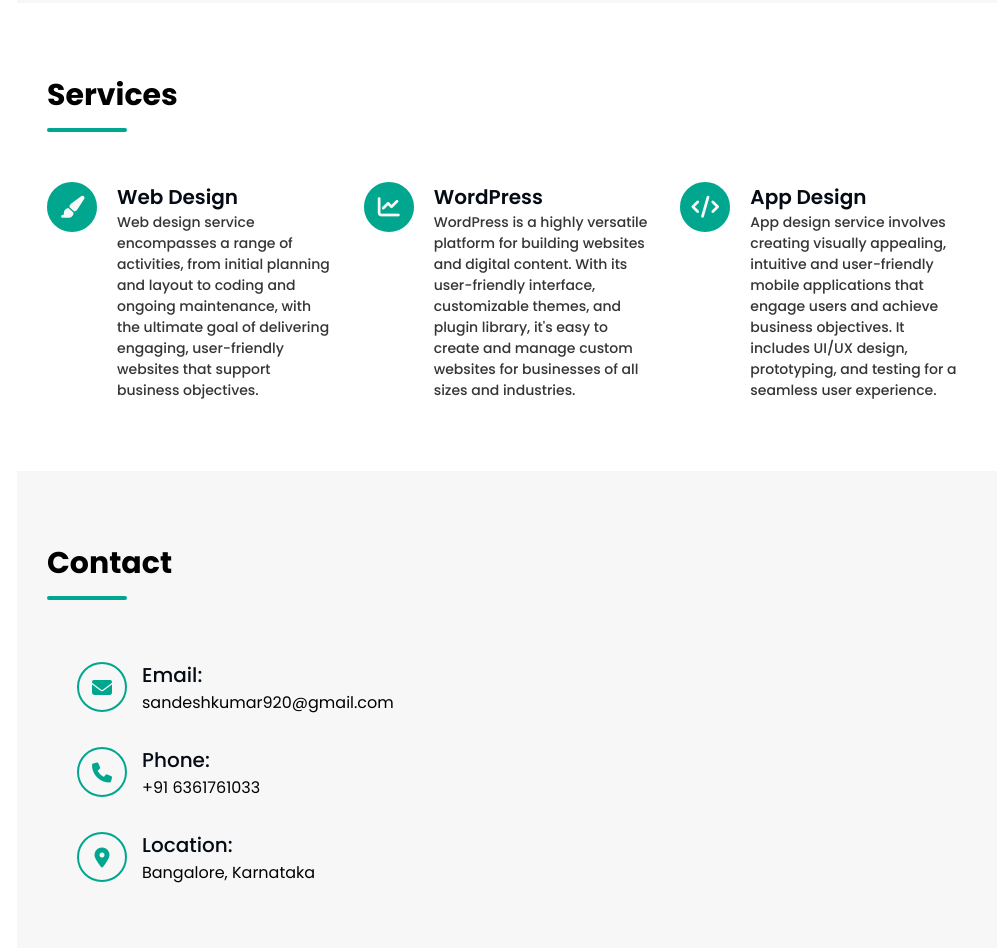
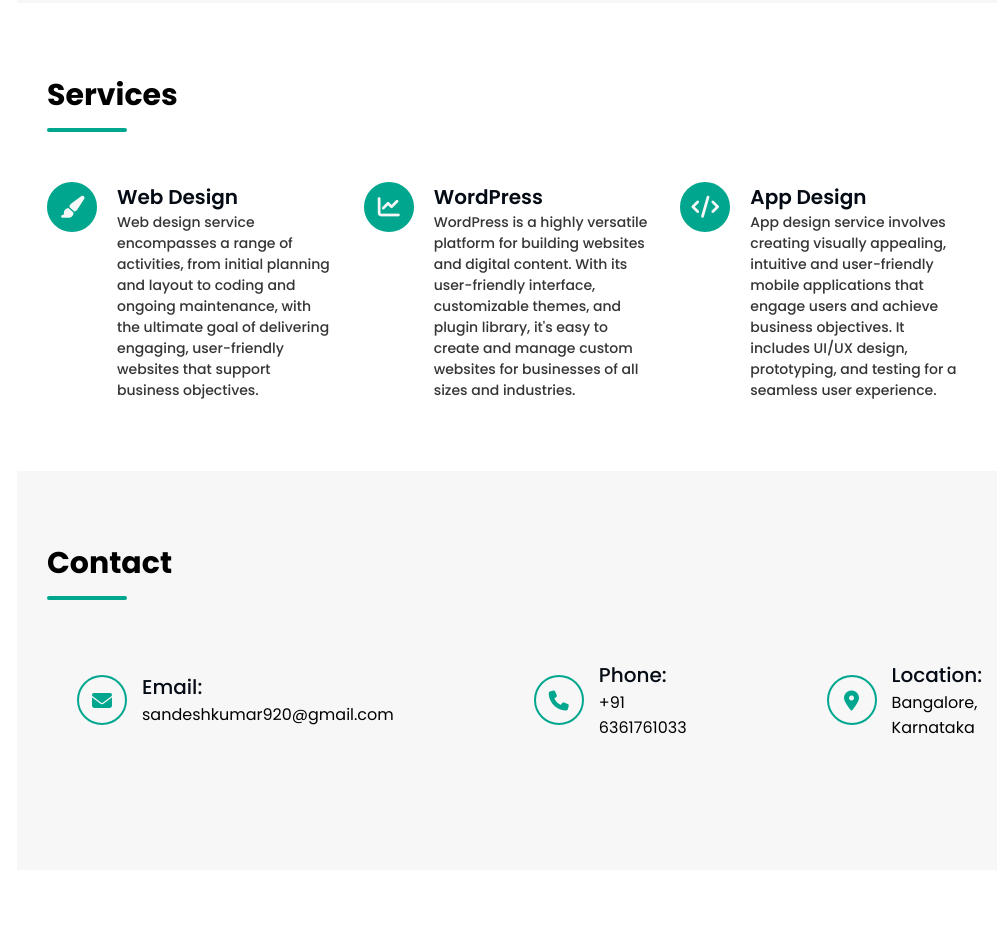
Before and after one commit to Sandesh64/PortFolios, a plain HTML site: page index.html in a window 1280 px wide. Shown: the part 2829-3777 px from the top of the page, without its empty margins (283-1280 px from the left). After the commit the page ends 3699 px from the top, so only its background shows below. Drawn offline with nearby package versions, Linux system fonts and the light colour scheme.

Commit message:
Update style.css

```diff
--- a/style.css
+++ b/style.css
@@ -596,6 +596,8 @@ main{
     width: 100%;
 }
 #contact .contact-row .contact-left{
+    display: flex;
+    gap: 140px;
     flex-basis: 40%;
     min-width: 40%;
     padding: 30px;
```
